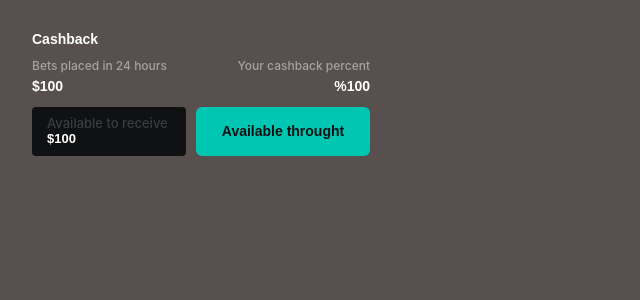
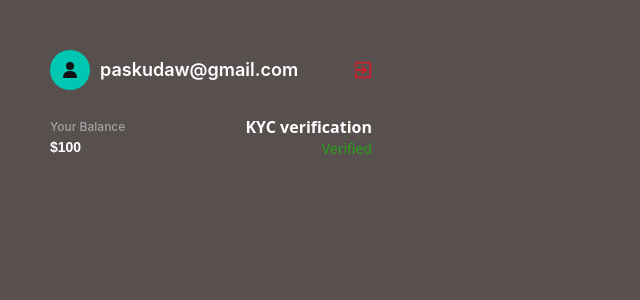
Before and after one commit to Marchenko1997/UI-Kit-bookie, a React (Vite) app in the folder my-app/: page / in a window 1280 px wide. Shown: the top 300 px of the page, without its empty margins (0-640 px from the left). Built offline with nearby package versions, Linux system fonts and the light colour scheme.

Commit message:
set up profile summary

```diff
--- a/my-app/src/App.tsx
+++ b/my-app/src/App.tsx
@@ -8,6 +8,7 @@ import LanguageSelector from './shared/ui/LanguageSelector/LanguageSelector'
 import { OneХTwoСard } from './shared/ui/OneХTwoСard/OneХTwoСard'
 import { PlaceBetBtn } from './shared/ui/PlaceBetBtn/PlaceBetBtn'
 import PrimaryButton from './shared/ui/PrimaryButton/PrimaryButton'
+import { ProfileSummary } from './shared/ui/ProfileSummary/ProfileSummary'
 import { ProgressBar } from './shared/ui/ProgressBar/ProgressBar'
 import { WinnerCard } from './shared/ui/WinnerCard/WinnerCard'
 
@@ -17,17 +18,18 @@ function App() {
 
   return (
     <>
-       {/* <PrimaryButton label="Update" />
+      {/* <PrimaryButton label="Update" />
       <Input title="Title" placeholder="Placeholder" />
       <PlaceBetBtn label="Place Bet" /> */}
-       {/* <WinnerCard label="Label" amount={100} players="Players" />  */}
+      {/* <WinnerCard label="Label" amount={100} players="Players" />  */}
       {/* <OneХTwoСard label="Label" amount={100} /> */}
       {/* <LanguageSelector/> */}
       {/* <DepositHeader/> */}
       {/* <ProgressBar/> */}
-      <CashBack amount={100} percent={100}/>
+      {/* <CashBack amount={100} percent={100}/> */}
+      <ProfileSummary email="paskudaw@gmail.com" amount={100} />
     </>
-  )
+  );
 }
 
 export default App
--- a/my-app/src/assets/svg/Icons.tsx
+++ b/my-app/src/assets/svg/Icons.tsx
@@ -109,3 +109,37 @@ export const DoneIcon = () => (
     />
   </svg>
 );
+
+export const LogoutIcon: React.FC<React.SVGProps<SVGSVGElement>> = (props) => (
+  <svg
+    width="18"
+    height="18"
+    viewBox="0 0 18 18"
+    fill="none"
+    xmlns="http://www.w3.org/2000/svg"
+    {...props}
+  >
+    <path
+      d="M15.4206 0.75H2.58724C1.56974 0.75 0.753906 1.56583 0.753906 2.58333V6.25H2.58724V2.58333H15.4206V15.4167H2.58724V11.75H0.753906V15.4167C0.753906 15.9029 0.94706 16.3692 1.29088 16.713C1.63469 17.0568 2.10101 17.25 2.58724 17.25H15.4206C15.9068 17.25 16.3731 17.0568 16.7169 16.713C17.0608 16.3692 17.2539 15.9029 17.2539 15.4167V2.58333C17.2539 1.56583 16.4289 0.75 15.4206 0.75ZM7.24391 12.2817L8.54557 13.5833L13.1289 9L8.54557 4.41667L7.24391 5.70917L9.61807 8.08333H0.753906V9.91667H9.61807L7.24391 12.2817Z"
+      fill="#CF202E"
+    />
+  </svg>
+);
+
+export const UserIcon: React.FC = () => (
+  <svg
+    width="24"
+    height="24"
+    viewBox="0 0 24 24"
+    fill="none"
+    xmlns="http://www.w3.org/2000/svg"
+  >
+    <circle cx="12" cy="8" r="4" fill="#0F1112" />
+    <path
+      d="M5.33788 17.3206C5.99897 14.5269 8.77173 13 11.6426 13H12.3574C15.2283 13 18.001 14.5269 18.6621 17.3206C18.79 17.8611 18.8917 18.4268 18.9489 19.0016C19.0036 19.5512 18.5523 20 18 20H6C5.44772 20 4.99642 19.5512 5.0511 19.0016C5.1083 18.4268 5.20997 17.8611 5.33788 17.3206Z"
+      fill="#0F1112"
+    />
+  </svg>
+);
+
+export default UserIcon;
--- /dev/null
+++ b/my-app/src/shared/ui/ProfileSummary/ProfileSummary.tsx
@@ -0,0 +1,54 @@
+import React from "react";
+import { UserIcon, LogoutIcon } from "../../../assets/svg/Icons";
+interface ProfileSummaryProps {
+    email: string;
+    amount: number;
+}
+
+export const ProfileSummary: React.FC<ProfileSummaryProps> = ({ email, amount }) => {
+  return (
+    <div className="flex flex-col p-[18px] w-[358px] gap-[28px]">
+      <div className="flex items-center justify-between">
+        <div className="flex items-center gap-[10px]">
+          <span
+            className="w-[40px] h-[40px] bg-[#01C6B2] text-[#0F1112] text-[18px] font-[700] leading-[22px] text-center rounded-full flex items-center justify-center"
+            style={{ fontFamily: "Inter, sans-serif" }}
+          >
+            <UserIcon />
+          </span>
+          <p
+            className="text-white font-semibold text-[18px] leading-[22px] text-left"
+            style={{ fontFamily: "Inter, sans-serif" }}
+          >
+            {email}
+          </p>
+        </div>
+        <LogoutIcon />
+      </div>
+      <div className="flex items-center justify-between">
+        <div className="flex flex-col gap-[7px]">
+          <p
+            className="text-[#A3A3A3] font-medium text-[12px] leading-[12px] text-left"
+            style={{ fontFamily: "Inter, sans-serif" }}
+          >
+            Your Balance
+          </p>
+          <p
+            className="text-white text-[14px] font-bold leading-[14px] text-left"
+            style={{ fontFamily: "Proxima Nova, sans-serif" }}
+          >
+            ${amount}
+          </p>
+        </div>
+        <div className="flex flex-col gap-[3px]">
+          <p className="text-white font-inter text-[16px] font-semibold leading-[19px] text-center">
+            KYC verification
+          </p>
+          <p className="text-[#29A319] font-inter text-[14px] font-medium leading-[17px] text-right">
+            Verified
+          </p>
+        </div>
+      </div>
+    </div>
+  );
+};
```
Also changed, not shown: my-app/src/assets/svg/User_alt_fill.svg (added), my-app/src/assets/svg/logout.svg (added).
